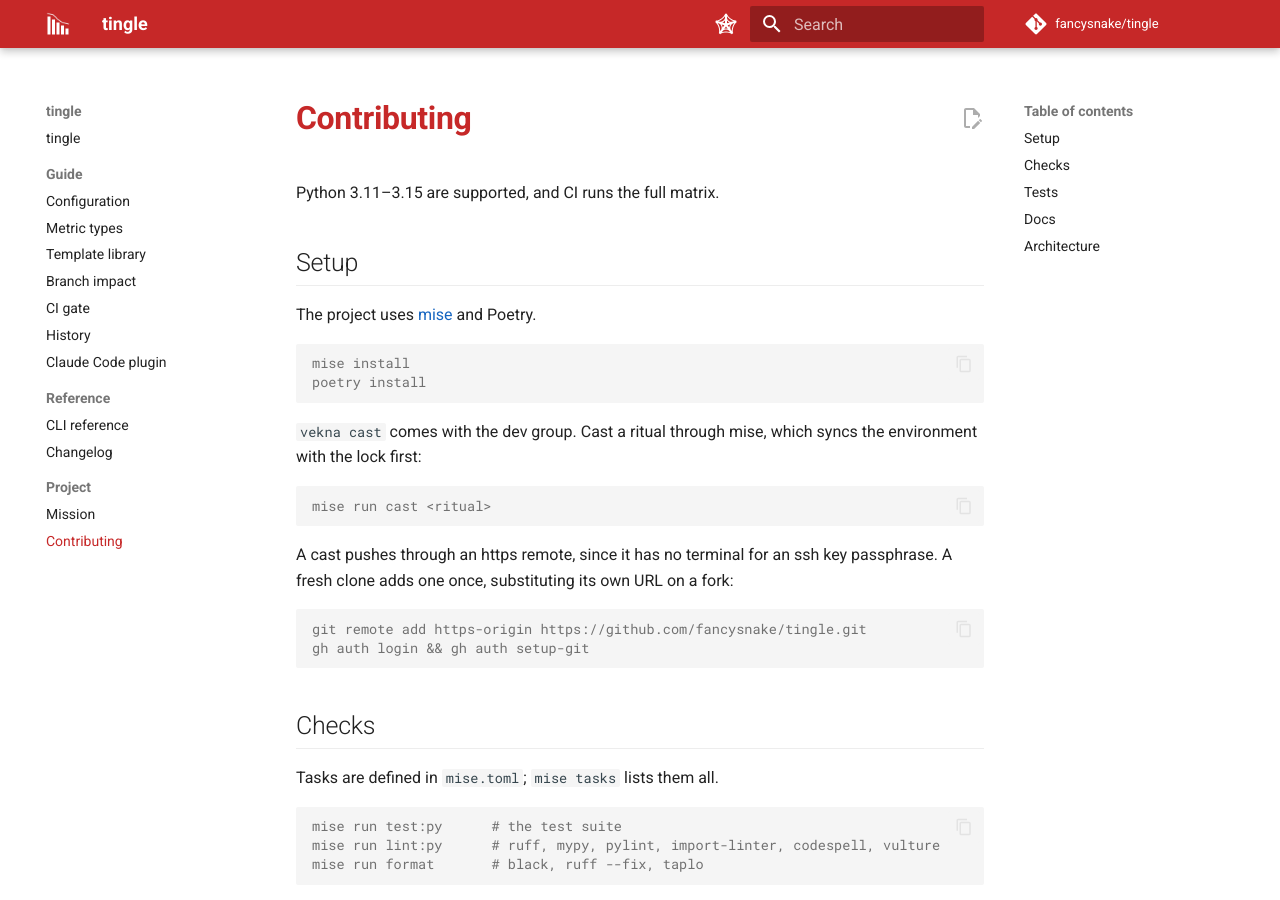
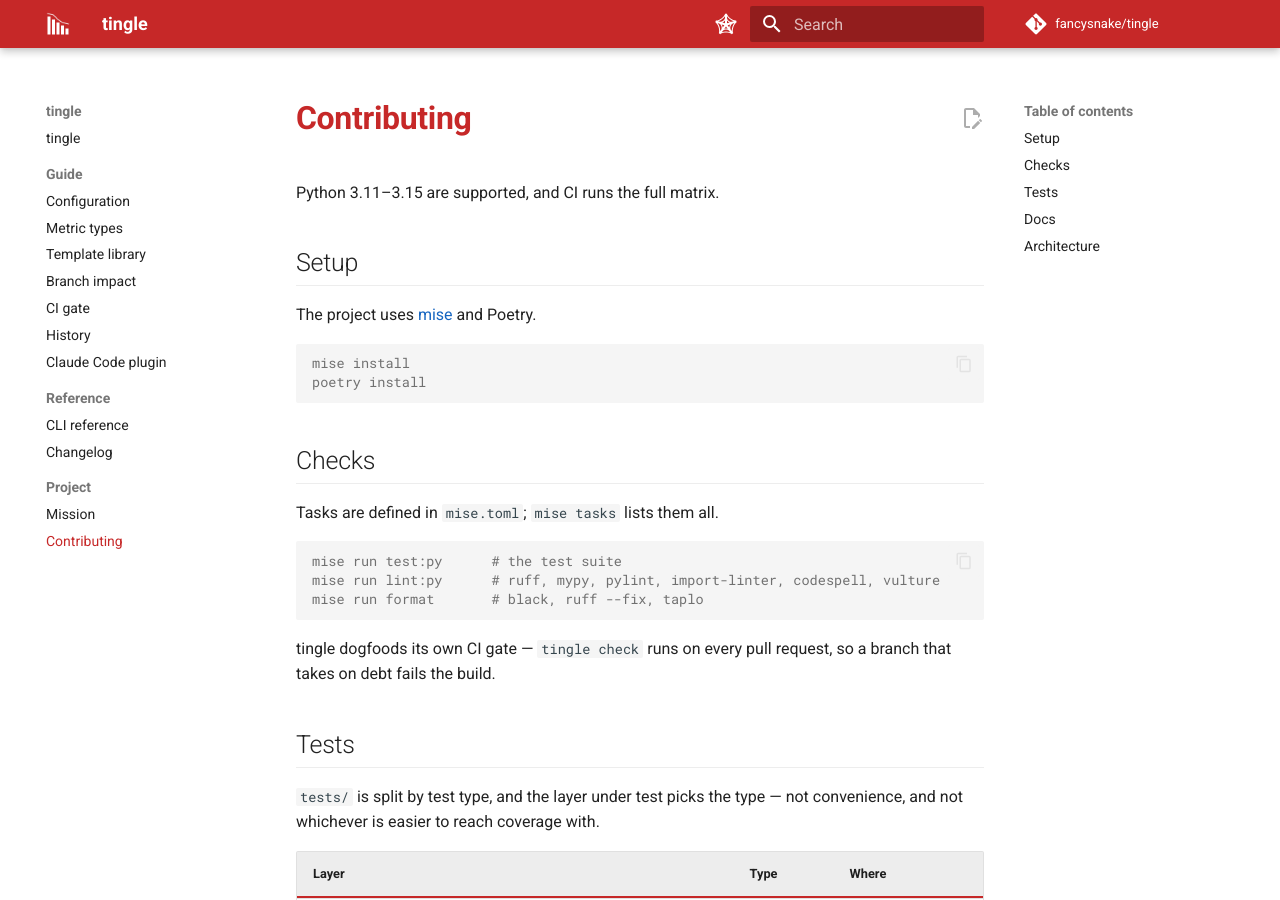
Before and after one commit to fancysnake/tingle, an MkDocs documentation site: the page built from docs/contributing.md, in a window 1280 px wide and 900 px high. Built offline with MkDocs 1.6.1 and Material for MkDocs 9.7.7, drawn with Linux system fonts in a browser that asks for light colours; comment, search, counter and statistics services are not loaded.

Commit message:
Drop the project-local vekna and cabinet setup
cabinet leaves the dev group and `.vekna.toml` is deleted: the rituals
are installed and configured per user, outside the repository.

The contributing page no longer tells a fresh clone to cast through
`mise run cast` or to add an https remote for it, and the unreleased
changelog entry about an optional `rituals` group is removed, since
that group never shipped.

Co-Authored-By: Claude Fable 5.2 <noreply@anthropic.com>

````diff
--- a/docs/contributing.md
+++ b/docs/contributing.md
@@ -13,22 +13,6 @@ The project uses [mise](https://mise.jdx.dev/) and Poetry.
 ```console
 mise install
 poetry install
-```
-
-`vekna cast` comes with the dev group. Cast a ritual through mise, which
-syncs the environment with the lock first:
-
-```console
-mise run cast <ritual>
-```
-
-A cast pushes through an https remote, since it has no terminal for
-an ssh key passphrase. A fresh clone adds one once, substituting its own URL
-on a fork:
-
-```console
-git remote add https-origin https://github.com/fancysnake/tingle.git
-gh auth login && gh auth setup-git
 ```
 
 ## Checks
--- a/pyproject.toml
+++ b/pyproject.toml
@@ -54,7 +54,6 @@ packages = [{ include = "tingle", from = "src" }]
 
 [tool.poetry.group.dev.dependencies]
 black = "^26.5.1"
-cabinet = { url = "https://github.com/fancysnake/cabinet/releases/download/v5.1.0/cabinet-5.1.0-py3-none-any.whl" }
 codespell = "^2.4.2"
 deptry = "^0.25.1"
 diff-cover = "^11.0.1"
````
Also changed, not shown: CHANGELOG.md (+0 -3 lines), .vekna.toml (deleted), 1 other file.
